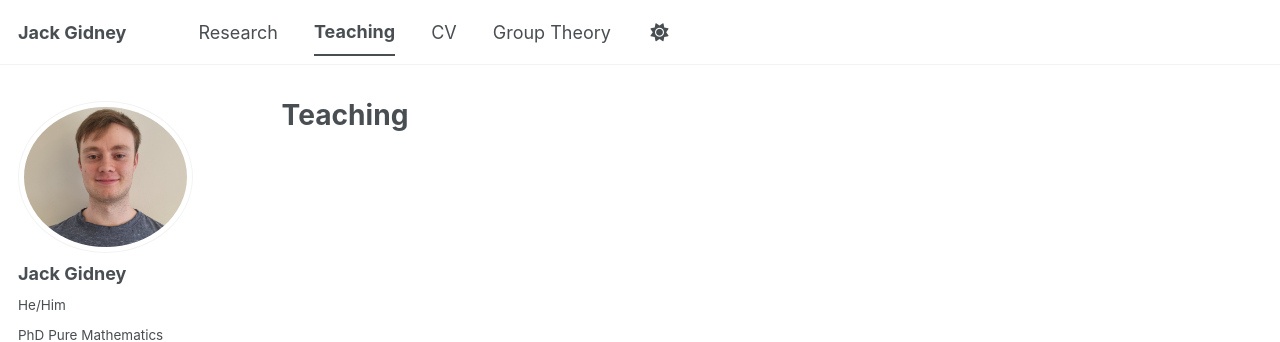
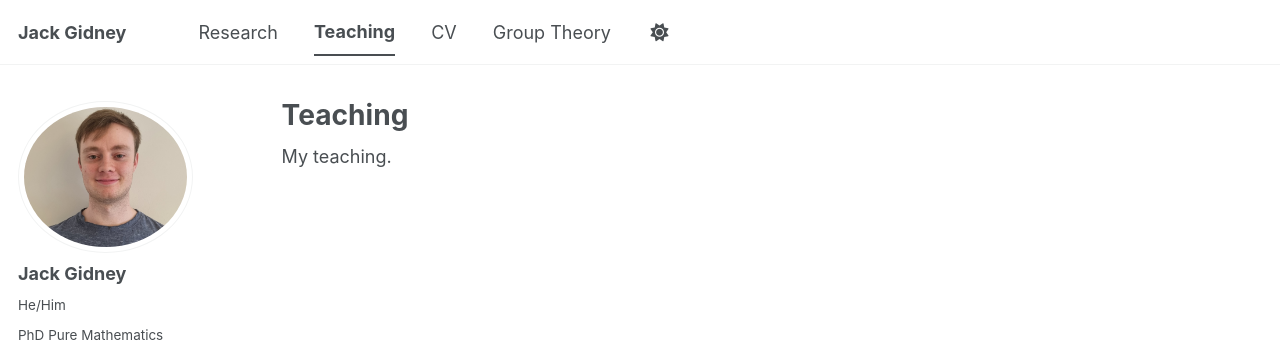
Before and after one commit to jgidney44/jgidney44.github.io, a Jekyll site: the page built from _pages/teaching.html, in a window 1280 px wide. Shown: the top 342 px of the page. Built offline with Jekyll 4.4.1, drawn with Linux system fonts in a browser that asks for light colours; some web fonts are replaced; a script bundle is joined from its source files by our own code; library files that are not in the unit come from our copies.

Commit message:
Update teaching.html

```diff
--- a/_pages/teaching.html
+++ b/_pages/teaching.html
@@ -5,8 +5,4 @@
 author_profile: true
 ---
 
-{% include base_path %}
-
-{% for post in site.teaching reversed %}
-  {% include archive-single.html %}
-{% endfor %}
+My teaching.
```
